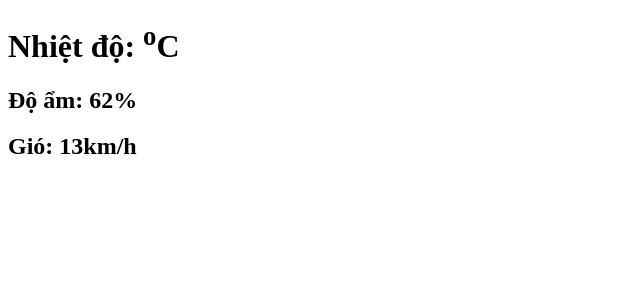
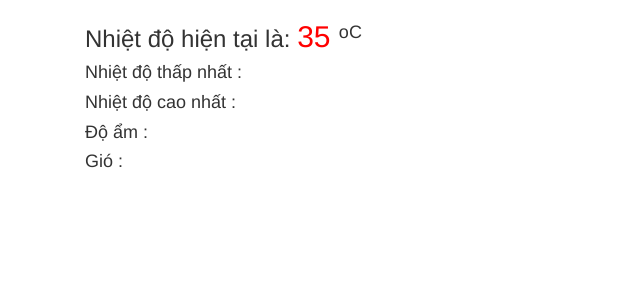
Before and after one commit to minhhai203/T2104E_HTML, a PHP site: page /ThoiTiet2.html in a window 1280 px wide. Shown: the top 300 px of the page, without its empty margins (0-640 px from the left). Run offline with PHP 8.4, Linux system fonts and the light colour scheme.

Commit message:
Update ass js5

```diff
--- a/ThoiTiet2.html
+++ b/ThoiTiet2.html
@@ -2,34 +2,51 @@
 <html lang="en">
 <head>
     <meta charset="UTF-8">
-    <title>Assignment JS 5</title>
+    <meta http-equiv="X-UA-Compatible" content="IE=edge">
+    <meta name="viewport" content="width=device-width, initial-scale=1.0">
+    <link rel="stylesheet" href="https://stackpath.bootstrapcdn.com/bootstrap/3.4.1/css/bootstrap.min.css" integrity="sha384-HSMxcRTRxnN+Bdg0JdbxYKrThecOKuH5zCYotlSAcp1+c8xmyTe9GYg1l9a69psu" crossorigin="anonymous">
+    <link rel="stylesheet" href="/css/thoitiet.css">
+    <title>API Thời tiết </title>
 </head>
 <body>
-    <h1>Nhiệt độ: <span id="temp"></span><sup>o</sup>C</h1>
-    <h2>Độ ẩm: <span id="hum">62</span>%</h2>
-    <h2>Gió: <span id="wind">13</span>km/h</h2>
-    <h2><span id="city"></span></h2>
-    <p><span id="desc"></span></p>
-<script type="text/javascript" src="js/jquery-3.6.0.min.js"></script>
-<script type="text/javascript">
-    $.ajax({
-        url:"https://api.openweathermap.org/data/2.5/weather",
-        method:"GET",// GET hay POST do API quyet dinh
-        data:{
-            q:"saigon,vietnam",
-            units:"metric",
-            appid:"09a71427c59d38d6a34f89b47d75975c"
-        },//noi truyen tham so
-        success:function (rs){
-            $("#temp").text(rs.main.temp);
-            $("#hum").text(rs.main.humidity);
-            $("#wind").text(rs.wind.speed);
-            $("#city").text(rs.name+","+rs.sys.country);
-            for(var i=0;i<rs.weather.length;i++){
-                $("#desc").text(rs.weather[i].main+","+rs.weather[i].description);
-            }
-        }
-    })
-</script>
+    <div class="container">
+        <div class="row">
+            <div class="col-md-12">
+                <div class="col-sm-6">
+                   <div class="img" id="image-weather">
+
+                   </div>
+                   <div>
+                       <h3>Nhiệt độ hiện tại là:
+                           <span class="nhietdo" id="nhietdo">
+                                35
+                           </span>
+                           <sup>o</sup><sup>C</sup>
+                       </h3>
+                       <h4>Nhiệt độ thấp nhất : <span id="min"></span></h4>
+                       <h4>Nhiệt độ cao nhất : <span id="max"></span></h4>
+                       <h4>Độ ẩm : <span id="hum"></span></h4>
+                       <h4>Gió : <span id="wind"></span></h4>
+                   </div>
+                </div>
+                <div class="col-sm-6">
+                    <h2><span id="city"></span></h2>
+                    <h2><span id="desc"></span></h2>
+                </div>
+            </div>
+        </div>
+        <div style="margin-top: 100px;" class="row">
+            <div id="weather" class="col-md-12">
+                <!-- <div class="item col-sm-3">
+                    <span id="time"></span>
+                </div> -->
+
+            </div>
+        </div>
+    </div>
+
+
+    <script type="text/javascript" src="js/jquery-3.6.0.min.js"></script>
+    <script type="text/javascript" src="js/thoitiet.js"></script>
 </body>
 </html>
--- a/css/thoitiet.css
+++ b/css/thoitiet.css
@@ -1,3 +1,14 @@
 .nhietdo{
     color: red;
+    font-size: 30px;
 }
+.item{
+    padding-top: 50px;
+    padding-bottom: 50px;
+}
+.icon{
+    width: 100px;
+}
+.temp-max{
+    color: red;
+}
```
